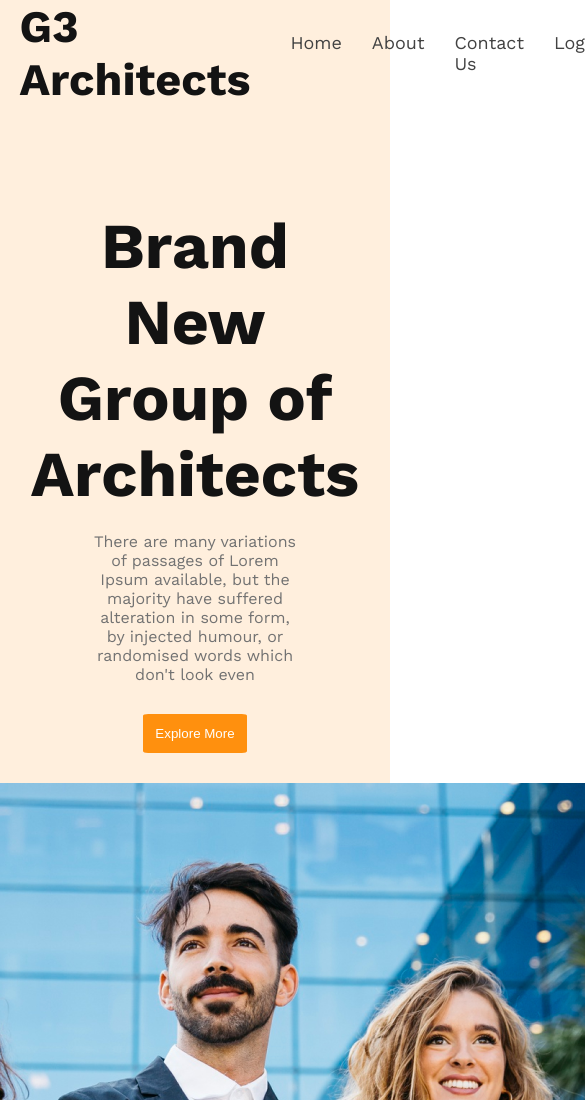
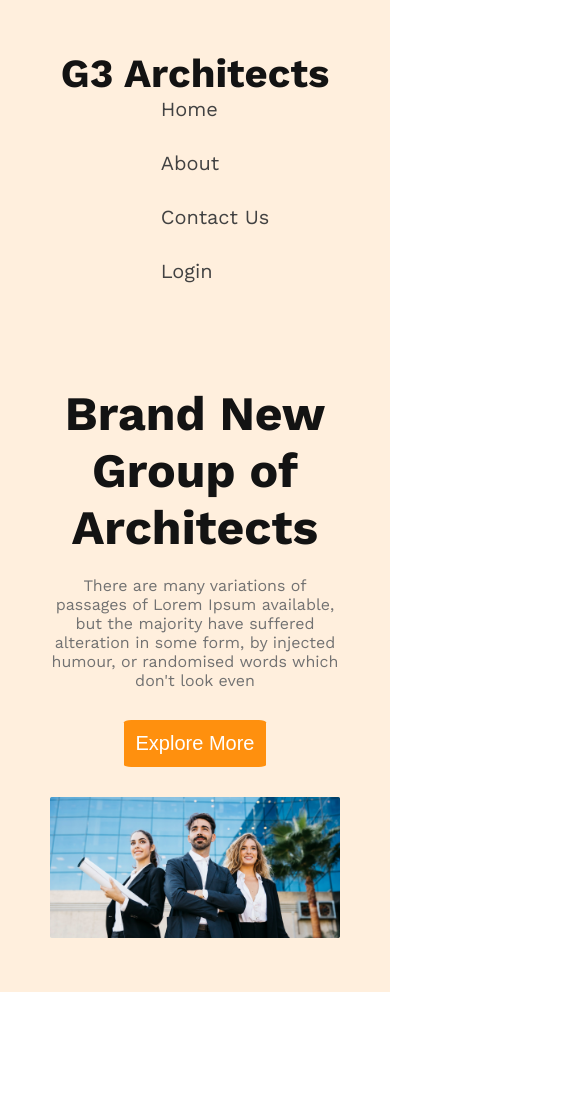
Before and after one commit to Rabiul-1998/G-3-architects-website, a plain HTML site: page index.html in a window 390 px wide. Shown: the top 1100 px of the page, 585 px wide, since content can reach past the window. After the commit the page ends 992 px from the top, so only its background shows below. Drawn offline with nearby package versions, Linux system fonts and the light colour scheme.

Commit message:
Navbar and banner section responsive and finalize done

```diff
--- a/styles/g3-architect.css
+++ b/styles/g3-architect.css
@@ -26,6 +26,7 @@
     border: none;
     color: white;
     cursor: pointer;
+    font-size: 1.25rem;
 }
 
 
@@ -36,33 +37,34 @@
 
 header{
     background-color: #ff8f0e24;
+    padding: 50px;
 }
 
 .navbar{
 
     justify-content: space-between;
     align-items: center;
-    max-width: 90%;
+    max-width: 1140%;
     margin: 0 auto;
 }
 
+.nav-links{
+    gap: 30px;
+}
 
 .nav-item{
     list-style: none;
-    margin-right: 30px;
-
-
 }
 .nav-item a{
     text-decoration: none;
-    font-size: 18px;
+    font-size: 1.25rem;
     color: #424242;
 
 }
 
 .brand-name{
-    font-size: 45px;
-    font-weight: 600px;
+    font-size: 2.5rem;
+    font-weight: 700;
     color: #131313;
 }
 
@@ -71,36 +73,40 @@ header{
     display: flex;
     flex-direction: column;
     align-items: center;
+    max-width: 1440px;
+    margin: 0 auto;
 }
 
 .banner-content{
     display: flex;
     flex-direction: column;
-    width: 53%;
+    max-width: 1140px;
     align-items: center;
     padding-top: 102px;
 
 }
 .banner-content h2{
     text-align: center;
-    font-size: 64px;
+    font-size: 3rem;
     color: #131313;
 }
 
 .banner-content p{
     text-align: center;
-    font-size: 16px;
+    font-size: 1rem;
     color: #727272;
     padding-top: 20px;
 
 }
-.banner-image{
-    max-width: 1000px;
-    max-height: 700px;
-    display: flex;
+.banner-image img{
+    /* max-width: 1440px;
+    max-height: 700px; */
+    /* display: flex;
     justify-content: center;
-    padding-bottom: 50px;
-
+    align-items: center;
+    padding-bottom: 50px; */
+    width: 100%;
+    height: auto;
 
 }
 
@@ -108,3 +114,12 @@ header{
     padding-top: 30px;
     padding-bottom: 30px;
 }
+
+/* responsive media query */
+
+@media screen and (max-width: 576px) {
+    .navbar, .nav-links{
+        flex-direction: column;
+    }
+
+}
```
